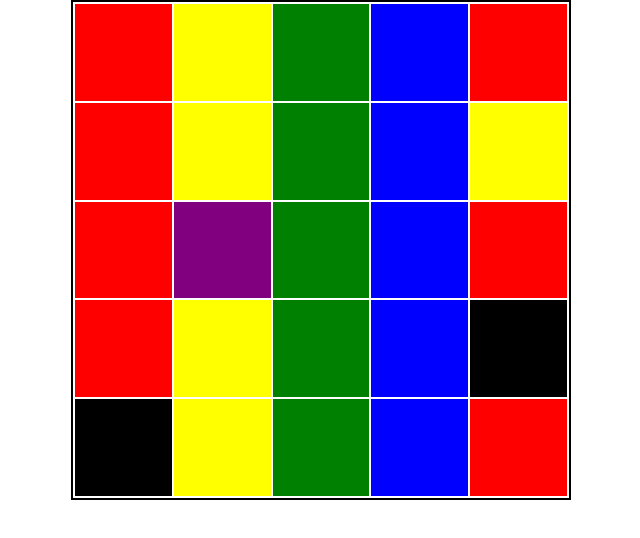
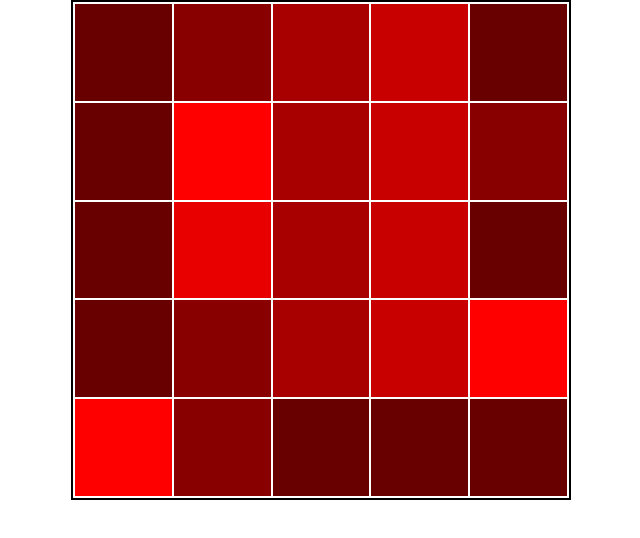
Before and after one commit to jwworth/survey-image, a React (Create React App) app: page / in a window 1280 px wide. Shown: the top 538 px of the page, without its empty margins (319-959 px from the left). Built offline with nearby package versions, Linux system fonts and the light colour scheme.

Commit message:
Add some red hex colors

```diff
--- a/src/App.js
+++ b/src/App.js
@@ -14,26 +14,26 @@ class App extends Component {
 const ScoreTable = () => {
   const scoreTree = [
     [0, 1, 2, 3, 0],
-    [0, 1, 2, 3, 1],
+    [0, 5, 2, 3, 1],
     [0, 4, 2, 3, 0],
     [0, 1, 2, 3, 5],
-    [5, 1, 2, 3, 0],
+    [5, 1, 0, 0, 0],
   ];
 
   const scoreToColor = score => {
     switch (score) {
       case 0:
-        return 'red';
+        return '#680000';
       case 1:
-        return 'yellow';
+        return '#880000';
       case 2:
-        return 'green';
+        return '#A80000';
       case 3:
-        return 'blue';
+        return '#C80000';
       case 4:
-        return 'purple';
+        return '#E80000';
       default:
-        return 'black';
+        return '#FF0000';
     }
   };
 
```
